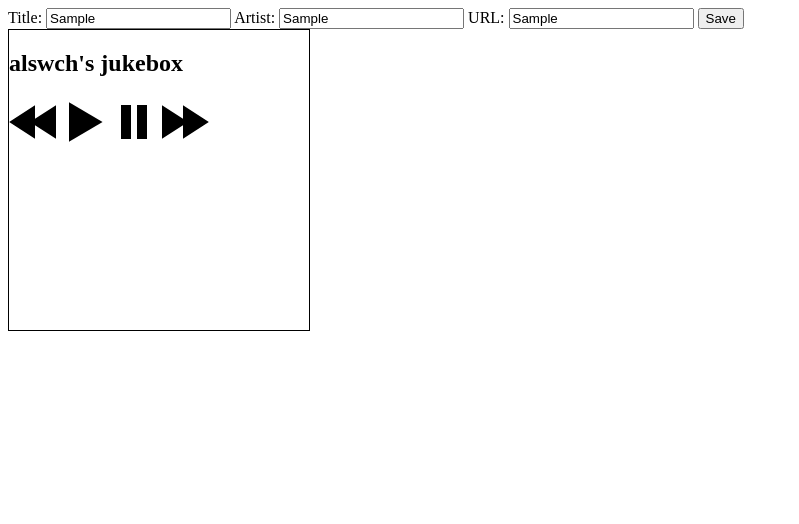
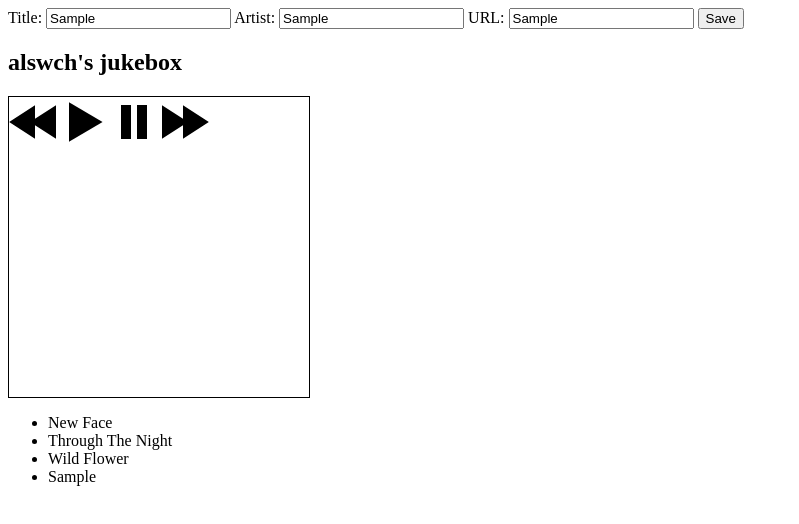
Before and after one commit to alswch/ASC_Jukebox, a plain HTML site: page juke_index.html in a window 1280 px wide. Both pictures are taken after typing "Sample", "Sample", "Sample" into the empty fields and a click on the button "Save". Shown: the whole page, without its empty margins (0-799 px from the left). Drawn offline with Linux system fonts and the light colour scheme.

Commit message:
added clickable link for playlist. changed save button method section. changed mp3 file names

```diff
--- a/juke_index.html
+++ b/juke_index.html
@@ -14,13 +14,13 @@
     URL: <input type="text" name="url" id="url">
     <input type="button" id="saveBtn" value="Save">
   </form>
+
+  <h2>alswch's jukebox</h2>
+
   <div id="jukebox">
-
-    <audio id="audioPlayer">
-      <source id="source" src="music/PSY_New Face.mp3" type="audio/mpeg">
+    <audio id="audioPlayer" src="" type="audio/mpeg">
     </audio>
 
-    <h2>alswch's jukebox</h2>
 
 <!-- ======= control buttons ======= -->
     <div id="musiccontrol">
@@ -33,7 +33,9 @@
     </div>
 
   </div>
-
+  <div id="library">
+    <ul id="songList"></ul>
+  </div>
   <script type="text/javascript" src="juke_script.js">
 
   </script>
--- a/juke_script.js
+++ b/juke_script.js
@@ -1,26 +1,28 @@
 var jukebox = {
-  musicLibrary: [],
+  musicLibrary: [
+    {title:"New Face", artist:"PSY", url:"music/New Face.mp3"},
+    {title:"Through The Night", artist:"IU", url:"music/ThroughTheNight.mp3"},
+    {title:"Wild Flower", artist:"Park HyoShin", url:"music/WildFlower.mp3"}
+  ],
 
   initialize: function() {
-    this.activateSongModal();
+    this.activateUI();
     this.audioPlayer();
   },
-// ======= save button activation =======
-  activateSongModal: function() {
+  // ======= SAVE BUTTON activation
+activateUI: function() {
+  var self = this;
+  var saveBtn = document.getElementById("saveBtn");
+  saveBtn.addEventListener("click", function(){
+    self.saveNewSong();
+  });
+},
+// ======= ADD NEW SONG =======
+  saveNewSong: function() {
     // console.log("==activateSongModal==");
     var self = this;    //this is the key code
     // console.log("this:", this);
     // console.log("self:", self);
-    document.getElementById("saveBtn").addEventListener("click", function(){
-      // console.log("-- click:saveBtn --");
-      // console.log("this:", this);
-      // console.log("self:", self);
-      self.savedMusicInfo();
-    })
-  },
-
-  savedMusicInfo: function() {
-    // console.log("showModal");
     var title = document.getElementById('title').value;
     var artist = document.getElementById('artist').value;
     var url = document.getElementById('url').value;
@@ -28,6 +30,12 @@ var jukebox = {
     console.log(nextMusic);
     jukebox.musicLibrary.push(nextMusic);
     console.log(jukebox.musicLibrary);
+    // console.log("-- click:saveBtn --");
+    // console.log("this:", this);
+    // console.log("self:", self);
+    // self.savedMusicInfo();
+    this.createPlaylist();
+    this.activatePlaylist();
   },
 // ====== Music constructor ======
   Music: function(title, artist, url) {
@@ -35,8 +43,36 @@ var jukebox = {
     this.artist = artist;
     this.url = url;
   },
+// ====== DISPLAY MUSIC PLAYLIST =======
+  createPlaylist: function() {
+    console.log("==createPlaylist==");
+    var nextListItem = "";
+    for (var i = 0; i < jukebox.musicLibrary.length; i++) {
+      nextMusic = jukebox.musicLibrary[i];
+      nextMusicTitle = nextMusic.title;
+      nextListItem += "<li id='title_" + i + "'>" + nextMusicTitle + "</li>"
+    };
+    console.log(nextListItem);
+    document.getElementById('songList').innerHTML = nextListItem;
+  },
+// ====== CREATE CLICKABLE LINK FOR PLAYLIST ========
+  activatePlaylist: function() {
+  console.log("==activatePlaylist==");
+  var listArray = document.getElementById('songList').getElementsByTagName('li');
+  console.log(listArray);
+  for (var i = 0; i < listArray.length; i++) {
+    nextListItem = listArray[i];
+    console.log(nextListItem);
+    nextListItem.addEventListener("click", jukebox.displaySelectedSong);
+  };
+  },
+  // ======= DISPLAY SELECTED SONG INFO ========
+  displaySelectedSong: function() {
+    console.log("==displaySelectedSong==");
+  },
 
-  // ====== Audio player =======
+
+  // ====== AUDIO PLAYER CONTROL=======
   audioPlayer: function() {
     // console.log("audioPlayer");
     var self = this;
```
Also changed, not shown: 3 other files.
